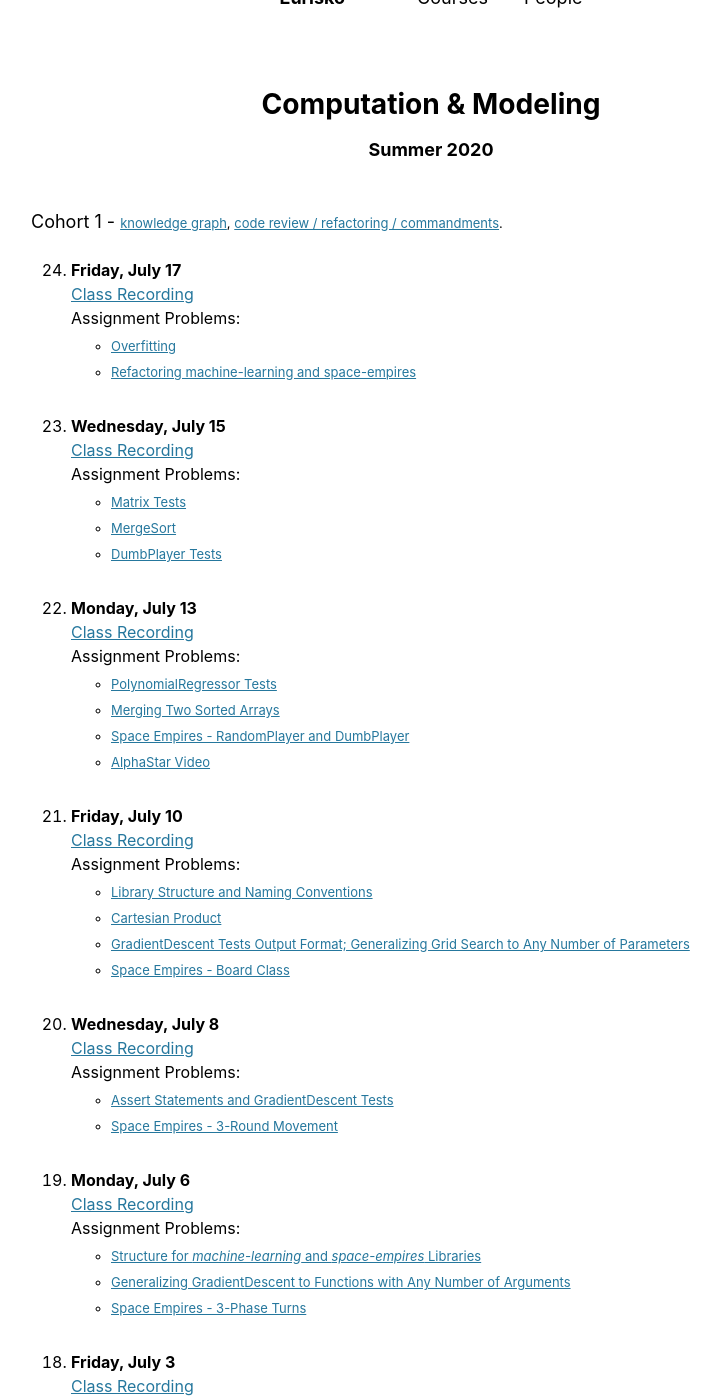
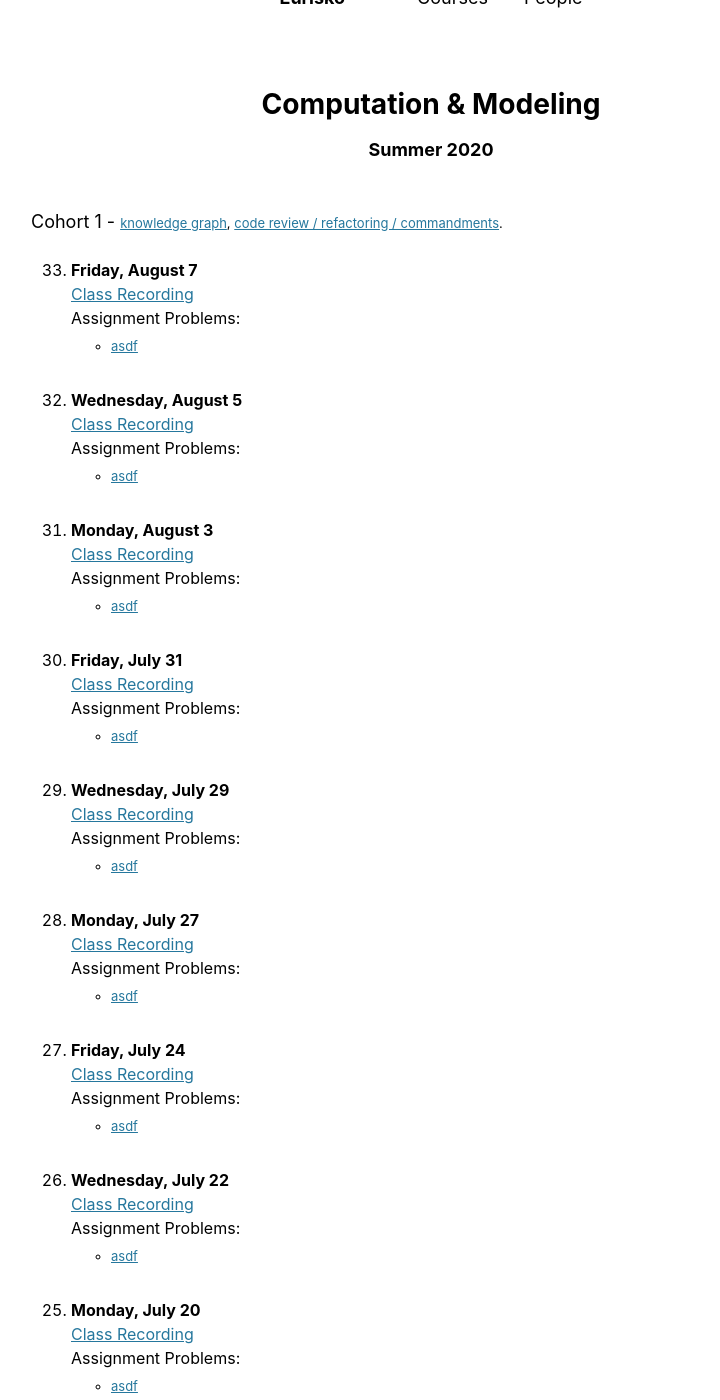
Before and after one commit to skycakjustin/eurisko-us.github.io, a Jekyll site: the page built from _pages/computation-and-modeling-2020-summer.md, in a window 1280 px wide and 1400 px high, scrolled down 223 px. Shown: the whole window, without its empty margins (209-929 px from the left). Built offline with Jekyll 4.4.1, drawn with Linux system fonts in a browser that asks for light colours.

Commit message:
Update computation-and-modeling-2020-summer.md

```diff
--- a/_pages/computation-and-modeling-2020-summer.md
+++ b/_pages/computation-and-modeling-2020-summer.md
@@ -14,6 +14,78 @@ author_profile: false
 <br><p>Cohort 1 - <font size="2em"><a class="body" target="_blank" href="https://eurisko-us.github.io/files/problem_graph_iteration_1.html">knowledge graph</a>, <a class="body" target="_blank" href="https://docs.google.com/spreadsheets/d/1LktrKUE1FW9qiV0tDG8XAspDxXTSUsbeZYet7dvrBgw/edit?usp=sharing">code review / refactoring / commandments</a>.</font></p>
 
 <font size="3em"><ol reversed>
+    <li><b>Friday, August 7</b>
+        <br><a class="body" target="_blank" href="https://vimeo.com/">Class Recording</a>
+        <br>Assignment Problems:
+        <font size="2em"><ul>
+        <li><a class="body" target="_blank" href="https://eurisko-us.github.io/files/all_problems_iteration_1.html#Problem-_-_">asdf</a></li>
+        </ul></font>
+    </li>
+    <br>
+    <li><b>Wednesday, August 5</b>
+        <br><a class="body" target="_blank" href="https://vimeo.com/">Class Recording</a>
+        <br>Assignment Problems:
+        <font size="2em"><ul>
+        <li><a class="body" target="_blank" href="https://eurisko-us.github.io/files/all_problems_iteration_1.html#Problem-_-_">asdf</a></li>
+        </ul></font>
+    </li>
+    <br>
+    <li><b>Monday, August 3</b>
+        <br><a class="body" target="_blank" href="https://vimeo.com/">Class Recording</a>
+        <br>Assignment Problems:
+        <font size="2em"><ul>
+        <li><a class="body" target="_blank" href="https://eurisko-us.github.io/files/all_problems_iteration_1.html#Problem-_-_">asdf</a></li>
+        </ul></font>
+    </li>
+    <br>
+    <li><b>Friday, July 31</b>
+        <br><a class="body" target="_blank" href="https://vimeo.com/">Class Recording</a>
+        <br>Assignment Problems:
+        <font size="2em"><ul>
+        <li><a class="body" target="_blank" href="https://eurisko-us.github.io/files/all_problems_iteration_1.html#Problem-_-_">asdf</a></li>
+        </ul></font>
+    </li>
+    <br>
+    <li><b>Wednesday, July 29</b>
+        <br><a class="body" target="_blank" href="https://vimeo.com/">Class Recording</a>
+        <br>Assignment Problems:
+        <font size="2em"><ul>
+        <li><a class="body" target="_blank" href="https://eurisko-us.github.io/files/all_problems_iteration_1.html#Problem-_-_">asdf</a></li>
+        </ul></font>
+    </li>
+    <br>
+    <li><b>Monday, July 27</b>
+        <br><a class="body" target="_blank" href="https://vimeo.com/">Class Recording</a>
+        <br>Assignment Problems:
+        <font size="2em"><ul>
+        <li><a class="body" target="_blank" href="https://eurisko-us.github.io/files/all_problems_iteration_1.html#Problem-_-_">asdf</a></li>
+        </ul></font>
+    </li>
+    <br>
+    <li><b>Friday, July 24</b>
+        <br><a class="body" target="_blank" href="https://vimeo.com/">Class Recording</a>
+        <br>Assignment Problems:
+        <font size="2em"><ul>
+        <li><a class="body" target="_blank" href="https://eurisko-us.github.io/files/all_problems_iteration_1.html#Problem-_-_">asdf</a></li>
+        </ul></font>
+    </li>
+    <br>
+    <li><b>Wednesday, July 22</b>
+        <br><a class="body" target="_blank" href="https://vimeo.com/">Class Recording</a>
+        <br>Assignment Problems:
+        <font size="2em"><ul>
+        <li><a class="body" target="_blank" href="https://eurisko-us.github.io/files/all_problems_iteration_1.html#Problem-_-_">asdf</a></li>
+        </ul></font>
+    </li>
+    <br>
+    <li><b>Monday, July 20</b>
+        <br><a class="body" target="_blank" href="https://vimeo.com/">Class Recording</a>
+        <br>Assignment Problems:
+        <font size="2em"><ul>
+        <li><a class="body" target="_blank" href="https://eurisko-us.github.io/files/all_problems_iteration_1.html#Problem-_-_">asdf</a></li>
+        </ul></font>
+    </li>
+    <br>
     <li><b>Friday, July 17</b>
         <br><a class="body" target="_blank" href="https://vimeo.com/439424647">Class Recording</a>
         <br>Assignment Problems:
```
